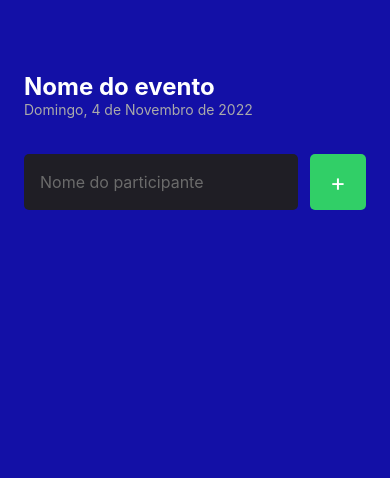
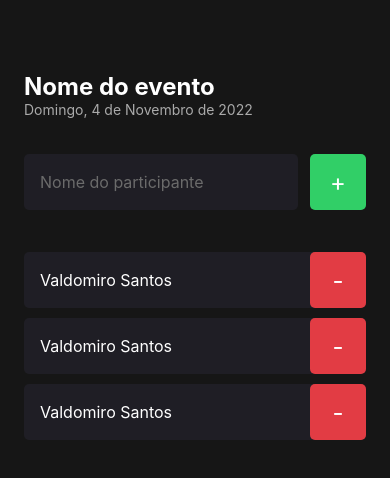
Before and after one commit to valdomiro22/introducao_react_native, a React Native app: screen / in a window 390 px wide. Shown: the top 478 px of the page. Built offline with nearby package versions, Linux system fonts and the light colour scheme.

Commit message:
Implementando componentes

```diff
--- /dev/null
+++ b/src/components/Participant/index.tsx
@@ -0,0 +1,14 @@
+import { View, Text, TouchableOpacity } from "react-native";
+import { styles } from "./styles";
+
+export function Participant() {
+  return(
+    <View style={styles.container}>
+      <Text style={styles.name}>Valdomiro Santos</Text>
+
+      <TouchableOpacity style={styles.button}>
+          <Text style={styles.buttonText}> - </Text>
+        </TouchableOpacity>
+    </View>
+  )
+}
--- /dev/null
+++ b/src/components/Participant/styles.ts
@@ -0,0 +1,30 @@
+import { StyleSheet } from "react-native";
+
+export const styles = StyleSheet.create({
+  container: {
+    width: '100%',
+    backgroundColor: '#1f1e25',
+    borderRadius: 5,
+    flexDirection: 'row',
+    alignItems: 'center',
+    marginBottom: 10
+  },
+  name: {
+    flex: 1,
+    fontSize: 16,
+    color: '#fff',
+    marginLeft: 16
+  },
+  buttonText: {
+    color: '#fff',
+    fontSize: 24
+  },
+  button: {
+    width: 56,
+    height: 56,
+    borderRadius: 5,
+    backgroundColor: '#E23C44',
+    alignItems: 'center',
+    justifyContent: 'center'
+  }
+});
--- a/src/screens/Home/index.tsx
+++ b/src/screens/Home/index.tsx
@@ -1,5 +1,6 @@
 import { Text, View, TextInput, TouchableOpacity } from "react-native";
 import { styles } from "./styles";
+import { Participant } from "../../components/Participant";
 
 
 export function Home() {
@@ -24,6 +25,10 @@ export function Home() {
           <Text style={styles.buttonText}> + </Text>
         </TouchableOpacity>
       </View>
+
+      <Participant />
+      <Participant />
+      <Participant />
     </View>
   )
 }
--- a/src/screens/Home/styles.ts
+++ b/src/screens/Home/styles.ts
@@ -3,7 +3,7 @@ import { StyleSheet } from "react-native";
 export const styles = StyleSheet.create({
     container: {
       flex: 1,
-        backgroundColor: '#1310a6',
+        backgroundColor: '#161616',
         padding: 24
     },
     eventName: {
```
